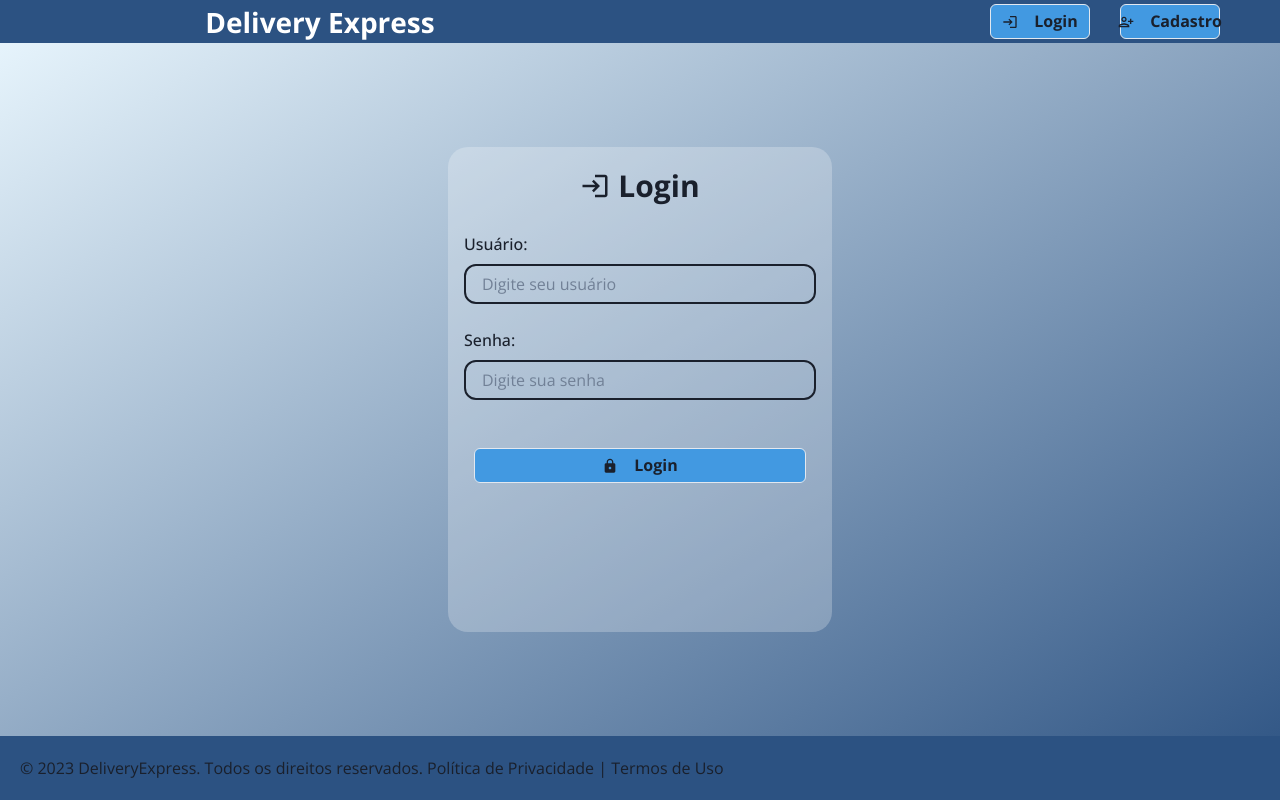
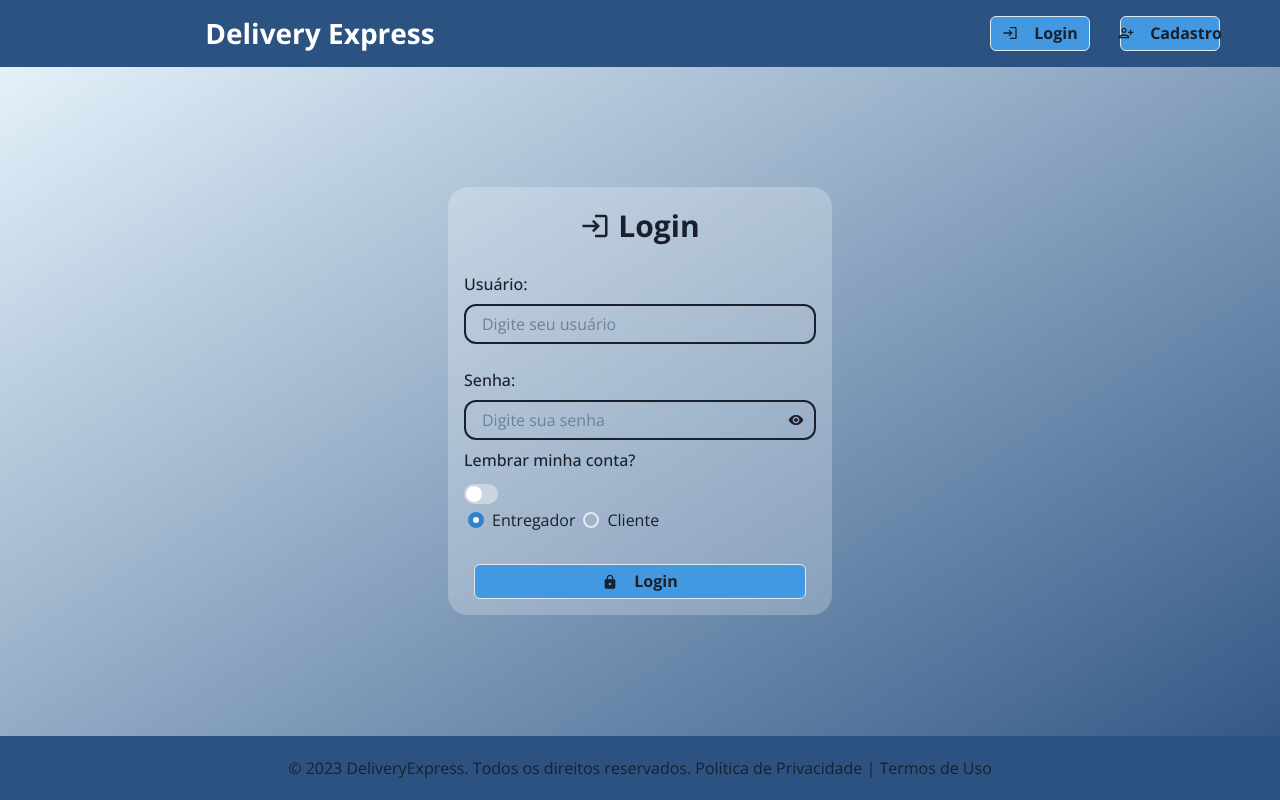
Before and after one commit to MendesEmerson/ReactFrontDelivery, a React (Vite) app: page /login in a window 1280 px wide. Built offline with nearby package versions, Linux system fonts and the light colour scheme.

Commit message:
opção de mostrar senha

```diff
--- a/src/components/card/index.tsx
+++ b/src/components/card/index.tsx
@@ -30,7 +30,7 @@ export function CardComponent({
       justifyContent={"center"}
       height={"45%"}
       width={"45%"}
-      bg={"blue.400"}
+      bg={"whiteAlpha.100"}
       borderRadius={"12px"}
       _hover={{transform: "scale(1.05)", transition:"transform 0.2s"}}
     >
--- a/src/components/footer/index.tsx
+++ b/src/components/footer/index.tsx
@@ -2,7 +2,7 @@ import { Flex, Link, Text } from "@chakra-ui/layout";
 
 const FooterComponent = () => {
   return (
-    <Flex padding={"20px"} alignItems={"center"} bg={"blue.700"} as="footer">
+      <Flex  justifyContent={"center"} padding={"20px"} alignItems={"center"} bg={"blue.700"}>
         <Text>
           © {new Date().getFullYear()} DeliveryExpress. Todos os direitos reservados.{' '}
           <Link href="#">Política de Privacidade</Link> |{' '}
--- a/src/components/header/indes.tsx
+++ b/src/components/header/indes.tsx
@@ -1,15 +1,25 @@
-import { Box, Button, Flex, Icon, Menu, MenuButton, MenuItem, MenuList, Text, Wrap, border } from "@chakra-ui/react";
+import { Box, Button, Flex, Icon, Menu, MenuButton, MenuItem, MenuList, Text, Wrap } from "@chakra-ui/react";
 import { useState } from "react";
 import { MdLogin, MdLogout, MdPersonAddAlt, MdShoppingCart, MdArrowDropDown } from "react-icons/md"
 import { ButtonComponent } from "../button";
+import { useNavigate } from "react-router-dom";
 
 export function HeaderComponent() {
     const [isLogin, setIsLogin] = useState()
+    const navigate = useNavigate()
+
+    function handleNavigationLogin(){
+        navigate("/login")
+    }
+
+    function handleNavigationCadastro(){
+        navigate("/cadastro")
+    }
 
     return (
         <Box
             width="100%"
-            height="50px"
+            height="80px"
             bg={"blue.700"}
         >
             <Flex
@@ -64,11 +74,11 @@ export function HeaderComponent() {
 
                     >
                         <Wrap width={"120px"} margin={"0 10px"}>
-                            <ButtonComponent icon={MdLogin} label="Login" />
+                            <ButtonComponent icon={MdLogin} label="Login"  onClick={handleNavigationLogin}/>
                         </Wrap>
 
                         <Wrap width={"120px"} marginRight={"50px"}>
-                            <ButtonComponent icon={MdPersonAddAlt} label="Cadastro" />
+                            <ButtonComponent icon={MdPersonAddAlt} label="Cadastro" onClick={handleNavigationCadastro}/>
                         </Wrap>
 
                     </Flex>
--- a/src/components/layout/index.tsx
+++ b/src/components/layout/index.tsx
@@ -10,12 +10,12 @@ export function LayoutComponent() {
       height={"100vh"}
       width={"100%"}
       justifyContent={"center"}
-      minHeight={"calc(100vh - 10rem)"}
+      // minHeight={"calc(100vh - 10rem)"}
 
     >
       <HeaderComponent />
       <Outlet />
-      <FooterComponent/>
+      <FooterComponent />
     </Flex>
   );
 }
--- a/src/pages/cadastro/index.tsx
+++ b/src/pages/cadastro/index.tsx
@@ -1,14 +1,31 @@
-import { Flex, FormControl, FormLabel, Icon, Input, Text, Wrap, border } from "@chakra-ui/react";
-import { MdPersonAdd } from "react-icons/md";
+import {
+  Flex,
+  FormControl,
+  FormLabel,
+  Icon,
+  InputGroup,
+  InputRightElement,
+  Radio,
+  RadioGroup,
+  Stack,
+  Text,
+  Wrap,
+} from "@chakra-ui/react";
+import { MdPersonAdd, MdVisibility, MdVisibilityOff } from "react-icons/md";
 import { InputComponent } from "../../components/input";
 import { ButtonComponent } from "../../components/button";
-
+import { useState } from "react";
 
 export function CadastroPage() {
+  function handleFormLogin() {
+    return;
+  }
+  const [showPassword, setShowPassword] = useState(false);
 
-    function handleFormLogin() {
-        return
+  const handleTogglePassword = () => {
+    setShowPassword(!showPassword);
   }
+  const [value, setValue] = useState("1");
 
   return (
     <Flex
@@ -20,7 +37,8 @@ export function CadastroPage() {
       <Flex
         justifyContent={"center"}
         alignItems={"center"}
-                bg="whiteAlpha.400" p="4"
+        bg="whiteAlpha.400"
+        p="4"
         width={"30%"}
         height={"84%"}
         opacity={"1"}
@@ -29,23 +47,62 @@ export function CadastroPage() {
         <FormControl onSubmit={handleFormLogin}>
           <Flex justifyContent={"center"} alignItems={"center"}>
             <Icon as={MdPersonAdd} marginRight={2} fontSize={"30px"} />
-                        <Text textAlign={"center"} fontWeight={"bold"} fontSize={"30px"}>Cadastro</Text>
+            <Text textAlign={"center"} fontWeight={"bold"} fontSize={"30px"}>
+              Cadastro
+            </Text>
           </Flex>
-                    <FormLabel htmlFor="my-input" marginTop={"24px"}>Usuário:</FormLabel>
-                    <InputComponent border={"2px"} borderRadius={"12px"} placeholder="Digite seu usuário" _hover={{ opacity: 0.8, border: "1px" }} />
-
-                    <FormLabel htmlFor="my-input" marginTop={"24px"}>Senha:</FormLabel>
-                    <InputComponent border={"2px"} borderRadius={"12px"} placeholder="Digite sua senha" _hover={{ opacity: 0.8, border: "1px" }}
+          <FormLabel htmlFor="my-input" marginTop={"24px"}>
+            Usuário:
+          </FormLabel>
+          <InputComponent
+            border={"2px"}
+            borderRadius={"12px"}
+            placeholder="Digite seu usuário"
+            _hover={{ opacity: 0.8, border: "1px" }}
           />
 
-                    <FormLabel htmlFor="my-input" marginTop={"24px"}>Confirme sua senha:</FormLabel>
-                    <InputComponent border={"2px"} borderRadius={"12px"} placeholder="Digite sua senha" _hover={{ opacity: 0.8, border: "1px" }}
+          <FormLabel htmlFor="my-input" marginTop={"24px"}>
+            Senha:
+          </FormLabel>
+          <InputGroup>
+          <InputComponent
+            type={showPassword ? "text" : "password"}
+            border={"2px"}
+            borderRadius={"12px"}
+            placeholder="Digite sua senha"
+            _hover={{ opacity: 0.8, border: "1px" }}
           />
-                    <Wrap marginTop={"48px"}>
+          <InputRightElement>
+          {showPassword ? (
+          <MdVisibilityOff onClick={handleTogglePassword} />
+        ) : (
+          <MdVisibility onClick={handleTogglePassword} />
+        )}
+        </InputRightElement>
+        </InputGroup>
+
+          <FormLabel htmlFor="my-input" marginTop={"24px"}>
+            Confirme sua senha:
+          </FormLabel>
+          <InputComponent
+            type={showPassword ? "text" : "password"}
+            border={"2px"}
+            borderRadius={"12px"}
+            placeholder="Digite sua senha"
+            _hover={{ opacity: 0.8, border: "1px" }}
+          />
+
+          <RadioGroup onChange={setValue} value={value} padding={"4px"}>
+            <Stack direction="row">
+              <Radio value="1">Entregador</Radio>
+              <Radio value="2">Cliente</Radio>
+            </Stack>
+          </RadioGroup>
+          <Wrap marginTop={"28px"}>
             <ButtonComponent icon={MdPersonAdd} label={"Cadastrar"} />
           </Wrap>
         </FormControl>
       </Flex>
     </Flex>
-    )
+  );
 }
--- a/src/pages/login/index.tsx
+++ b/src/pages/login/index.tsx
@@ -1,15 +1,33 @@
-import { Box, Flex, FormControl, FormLabel, Icon, Input, Text, Wrap, border } from "@chakra-ui/react";
-import { MdLock, MdLogin } from "react-icons/md";
+import {
+  Flex,
+  FormControl,
+  FormLabel,
+  Icon,
+  InputGroup,
+  InputRightElement,
+  Radio,
+  RadioGroup,
+  Stack,
+  Switch,
+  Text,
+  Wrap,
+} from "@chakra-ui/react";
+import { MdLock, MdLogin, MdVisibility, MdVisibilityOff } from "react-icons/md";
 import { InputComponent } from "../../components/input";
 import { ButtonComponent } from "../../components/button";
-
+import { useState } from "react";
 
 export function LoginPage() {
-
   function handleFormLogin() {
-        return
+    return;
   }
 
+  const [value, setValue] = useState("1");
+  const [showPassword, setShowPassword] = useState(false);
+
+  const handleTogglePassword = () => {
+    setShowPassword(!showPassword);
+  }
   return (
     <Flex
       height={"100vh"}
@@ -20,28 +38,66 @@ export function LoginPage() {
       <Flex
         justifyContent={"center"}
         alignItems={"center"}
-                bg="whiteAlpha.400" p="4"
+        bg="whiteAlpha.400"
+        p="4"
         width={"30%"}
-                height={"70%"}
+        height={"auto"}
         opacity={"1"}
         borderRadius={"20px"}
       >
         <FormControl onSubmit={handleFormLogin} height={"100%"}>
           <Flex justifyContent={"center"} alignItems={"center"}>
             <Icon as={MdLogin} marginRight={2} fontSize={"30px"} />
-                        <Text textAlign={"center"} fontWeight={"bold"} fontSize={"30px"}>Login</Text>
+            <Text textAlign={"center"} fontWeight={"bold"} fontSize={"30px"}>
+              Login
+            </Text>
           </Flex>
-                    <FormLabel htmlFor="my-input" marginTop={"24px"}>Usuário:</FormLabel>
-                    <InputComponent border={"2px"} borderRadius={"12px"} placeholder="Digite seu usuário" _hover={{ opacity: 0.8, border: "1px" }} />
+          <FormLabel htmlFor="my-input" marginTop={"24px"}>
+            Usuário:
+          </FormLabel>
+          <InputComponent
+            border={"2px"}
+            borderRadius={"12px"}
+            placeholder="Digite seu usuário"
+            _hover={{ opacity: 0.8, border: "1px" }}
+          />
 
-                    <FormLabel htmlFor="my-input" marginTop={"24px"}>Senha:</FormLabel>
-                    <InputComponent border={"2px"} borderRadius={"12px"} placeholder="Digite sua senha" _hover={{ opacity: 0.8, border: "1px" }}
+
+          <FormLabel htmlFor="my-input" marginTop={"24px"}>
+            Senha:
+          </FormLabel>
+          <InputGroup>
+          <InputComponent
+            type={showPassword ? "text" : "password"}
+            border={"2px"}
+            borderRadius={"12px"}
+            placeholder="Digite sua senha"
+            _hover={{ opacity: 0.8, border: "1px" }}
           />
-                    <Wrap marginTop={"48px"}>
+          <InputRightElement>
+          {showPassword ? (
+          <MdVisibilityOff onClick={handleTogglePassword} />
+        ) : (
+          <MdVisibility onClick={handleTogglePassword} />
+        )}
+        </InputRightElement>
+
+          </InputGroup>
+            <FormLabel htmlFor="save-me" mt="2">
+            Lembrar minha conta?
+          </FormLabel>
+          <Switch id="choice" />
+          <RadioGroup onChange={setValue} value={value} padding={"4px"}>
+            <Stack direction="row">
+              <Radio value="1">Entregador</Radio>
+              <Radio value="2">Cliente</Radio>
+            </Stack>
+          </RadioGroup>
+          <Wrap marginTop={"28px"}>
             <ButtonComponent icon={MdLock} label={"Login"} />
           </Wrap>
         </FormControl>
       </Flex>
     </Flex>
-    )
+  );
 }
```
Lines whose indentation alone changed are shown as unchanged.
